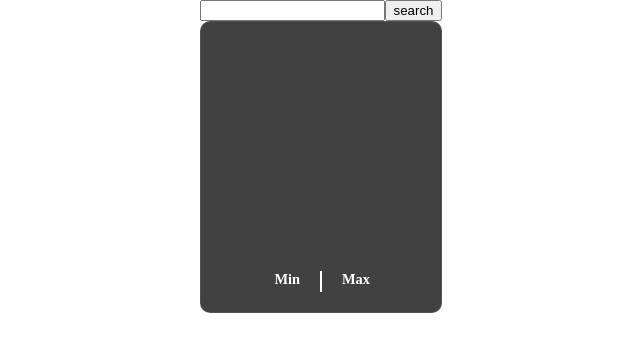
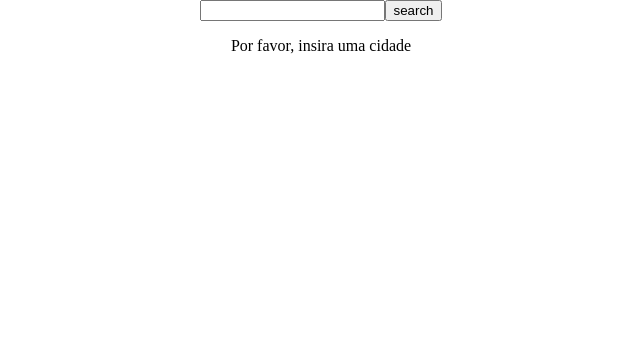
Before and after one commit to devLucasAquino/openWeather-react-api, a React (Create React App) app: page / in a window 1280 px wide. Shown: the top 352 px of the page, without its empty margins (319-959 px from the left). Built offline with nearby package versions, Linux system fonts and the light colour scheme.

Commit message:
feat: content condicionaly Card.jsx

```diff
--- a/src/App.js
+++ b/src/App.js
@@ -9,9 +9,10 @@ function App() {
     description: '',
     tempMin: '',
     tempMax: '',
+    country: '',
   });
 
-  const [ stateCity, setStateCity ] = useState();
+  const [ stateCity, setStateCity ] = useState('');
 
   const callAPI = () => {
 
@@ -25,10 +26,12 @@ function App() {
             temperature: dadoTemperatura.main.temp,
             description: dadoTemperatura.weather[0].description,
             tempMin: dadoTemperatura.main.temp_min,
-            tempMax: dadoTemperatura.main.temp_max
+            tempMax: dadoTemperatura.main.temp_max,
+            country: dadoTemperatura.sys.country,
           })
 
       })
+
 
   }
 
@@ -37,18 +40,27 @@ function App() {
   }
 
     return(
+
     <div className='App'>
       <div>
         <input type='text' onChange={handleCity}></input>
         <button onClick={callAPI}>search</button>
       </div>
 
+      {stateCity != '' &&
         <Card temp={data.temperature}
               desc={data.description}
               tempMax={data.tempMax}
-            tempMin={data.tempMin}>
+              tempMin={data.tempMin}
+              country={data.country}>
+
             {stateCity}
           </Card>
+        }
+
+      {stateCity === '' && <p>Por favor, insira uma cidade</p>}
+
+
 
     </div>
   )
--- a/src/Card.js
+++ b/src/Card.js
@@ -1,20 +1,21 @@
-export default function Card( {children, temp, desc, tempMin, tempMax} ){
+export default function Card( {children, temp, desc, tempMin, tempMax, country} ){
     return(
         <div className="cardContainer">
 
-            <div class="card">
-                <p class="city">{children}</p>
-                <p class="temp">{temp}</p>
-                <p class="weather">{desc}</p>
+            <div className="card">
+                <p className="city">{children}</p>
+                <p className="country">{country}</p>
+                <p className="temp">{temp}</p>
+                <p className="weather">{desc}</p>
 
-                <div class="minmaxContainer">
-                <div class="min">
-                    <p class="minHeading">Min</p>
-                    <p class="minTemp">{tempMin}</p>
+                <div className="minmaxContainer">
+                <div className="min">
+                    <p className="minHeading">Min</p>
+                    <p className="minTemp">{tempMin}</p>
                 </div>
-                <div class="max">
-                    <p class="maxHeading">Max</p>
-                    <p class="maxTemp">{tempMax}</p>
+                <div className="max">
+                    <p className="maxHeading">Max</p>
+                    <p className="maxTemp">{tempMax}</p>
                 </div>
                 </div>
             </div>
--- a/src/index.css
+++ b/src/index.css
@@ -5,14 +5,17 @@ body {
   justify-content: center;
   flex-direction: row;
 
+
 }
 
 .cardContainer {
   width: fit-content;
   position: relative;
+  height: 30rem;
   display: flex;
   align-items: center;
   justify-content: center;
+  height: 100vh;
 }
 
 .cardContainer > p {
@@ -22,7 +25,7 @@ body {
 .card {
   position: relative;
   width: 220px;
-  height: 250px;
+  height: 300px;
   display: flex;
   flex-direction: column;
   align-items: center;
@@ -30,9 +33,9 @@ body {
   padding: 20px 10px;
   border-radius: 10px;
   backdrop-filter: blur(30px);
-  background-color: rgb(65, 65, 65);
+  background-image: linear-gradient(to bottom right, black, #004173);
   border: 1px solid rgba(255, 255, 255, 0.089);
-  cursor: pointer;
+  border: none;
 }
 
 .city {
@@ -53,6 +56,12 @@ body {
 .temp {
   font-size: 2rem;
   color: white;
+}
+
+.country{
+  font-size: 1rem;
+  color: white;
+  font-weight: 900;
 }
 
 .minmaxContainer {
```
Lines whose indentation alone changed are shown as unchanged.
